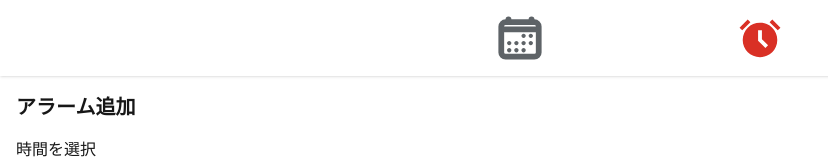
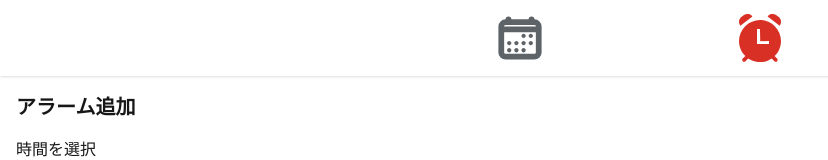
Before and after one commit to Go3105/mezamashitai, a Next.js app in the folder my-app/: page /alarmAdd in a window 1280 px wide. Shown: the top 160 px of the page, without its empty margins (0-828 px from the left). Built offline with nearby package versions, Linux system fonts and the light colour scheme.

Commit message:
アラームアイコン修正

```diff
--- a/my-app/src/app/_components/Tab.tsx
+++ b/my-app/src/app/_components/Tab.tsx
@@ -34,7 +34,7 @@ const Tab = () => {
           className={`hover:bg-red-50 w-full h-full flex justify-center `}
         >
           <Image
-            src={isAlarmPage ? "/red_alarm.svg" : "/gray_alarm.svg"}
+            src={isAlarmPage ? "/red_alarm_v2.svg" : "/gray_alarm_v2.svg"}
             alt="alarm icon"
             width={48}
             height={48}
```
Also changed, not shown: my-app/public/gray_alarm_v2.svg (added), my-app/public/red_alarm_v2.svg (added).
